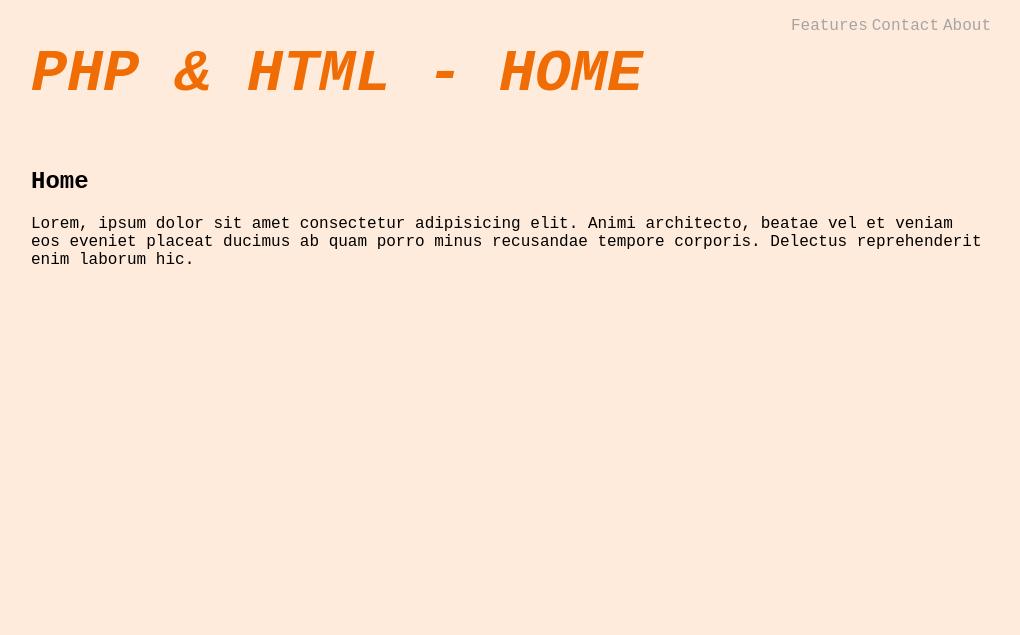
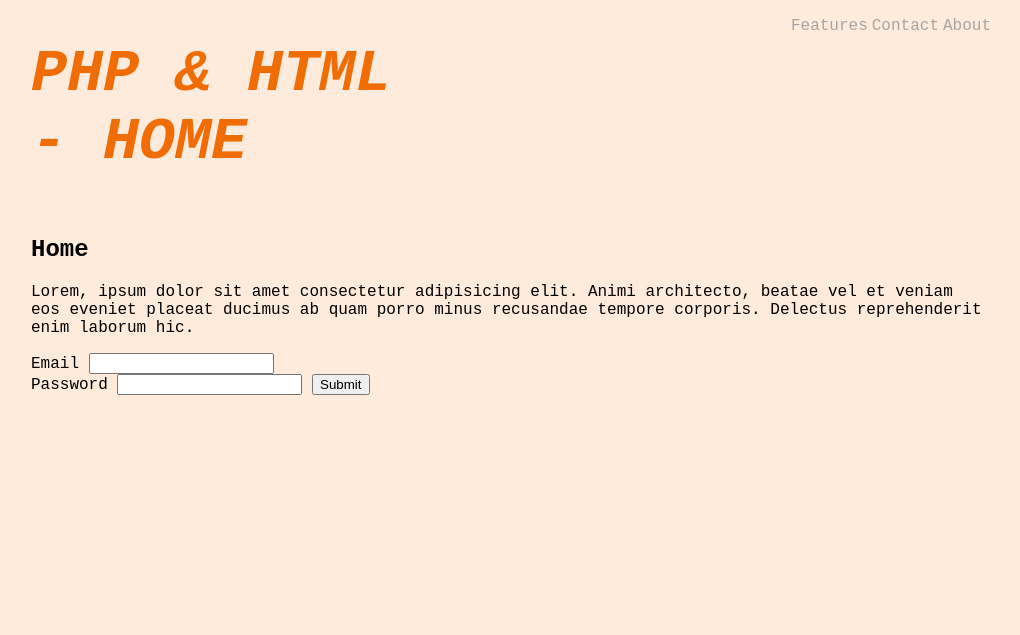
Before and after one commit to DantonR/php-website, a PHP site: page / in a window 1280 px wide. Shown: the top 635 px of the page, without its empty margins (129-1149 px from the left). Run offline with PHP 8.4, Linux system fonts and the light colour scheme.

Commit message:
Third commit

```diff
--- a/index.php
+++ b/index.php
@@ -1,4 +1,35 @@
 <?php
+  if($_POST){
+    // var_dump($_POST['email']);
+    // $name = $_POST['name'];
+    // $message = $_POST['password'];
+
+    extract($_POST);
+    // var_dump($email);
+
+    $errors = array();
+
+    if(!$email){
+      array_push($errors, 'Name is required, please enter a value');
+    } else if(strlen($email) < 2){
+      array_push($errors, 'Please enter at least two characters for your name');
+    } else if(strlen($email) > 100){
+      array_push($errors, 'Your name cant be more than 100 characters');
+    } else if (strpos($email, '.') === false){
+      array_push($errors, 'You need to enter a valid email address');
+    }
+
+    if(!$password){
+      array_push($errors, 'You need to enter a password');
+    } else if(strlen($password) < 4){
+      array_push($errors, 'Password needs to be contain at least 4 characters');
+    }
+
+    if(empty($errors)){
+      var_dump('You are good to go');
+    }
+  }
+
   $page = 'home';
   require('templates/header.php');
   // require();
@@ -7,6 +38,26 @@
   <main>
     <h2>Home</h2>
     <p>Lorem, ipsum dolor sit amet consectetur adipisicing elit. Animi architecto, beatae vel et veniam eos eveniet placeat ducimus ab quam porro minus recusandae tempore corporis. Delectus reprehenderit enim laborum hic.</p>
+
+    <?php if($_POST && !empty($errors)):?>
+      <div class="alert alert-danger">
+        <ul>
+          <?php foreach($errors as $singleError): ?>
+            <li><?= $singleError ?></li>
+            <br>
+          <?php endforeach ?>
+        </ul>
+      </div>
+    <?php endif ?>
+
+    <form action="index.php" method="post" enctype="multipart/form-data">
+      <label class="labels" for="email">Email</label>
+      <input type="email" name="email" id="" value="<?php if(isset($_POST['email'])){echo $_POST['email'];} ?>">
+      <br>
+      <label class="labels" for="pass">Password</label>
+      <input type="password" name="password" id="">
+      <input type="submit" value="Submit">
+    </form>
   </main>
 
 <?php
--- a/style.css
+++ b/style.css
@@ -31,7 +31,7 @@ a {
   color: rgb(165, 165, 165);
 }
 
-h1, p, h2, li {
+h1, p, h2, li, .labels, form {
   font-family: 'Courier New', Courier, monospace
 }
 
--- a/templates/header.php
+++ b/templates/header.php
@@ -12,7 +12,7 @@
 </head>
 <body>
   <header>
-    <a href="index.php"><h1>PHP & HTML - <?= $page; ?> </h1></a>
+    <a href="index.php"><h1>PHP & HTML <br>- <?= $page; ?> </h1></a>
     <ul>
       <a href="features.php" class= '<?php if($page === "features"):?>active<?php endif ?>'><li>Features</li></a>
       <a href="contect.php" class= '<?php if($page === "contact"):?>active<?php endif ?>'><li>Contact</li></a>
```
Also changed, not shown: contect.php (+10 -0 lines).
